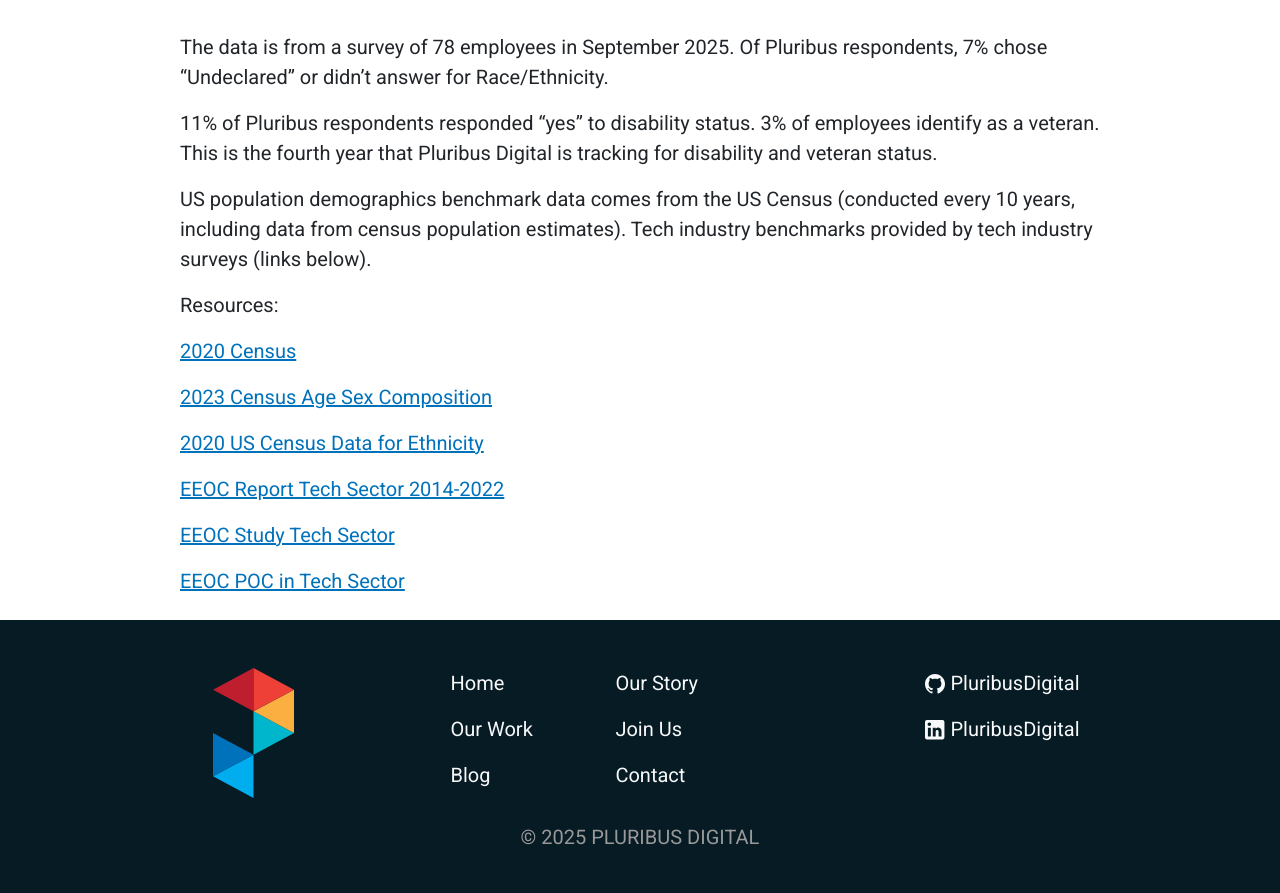
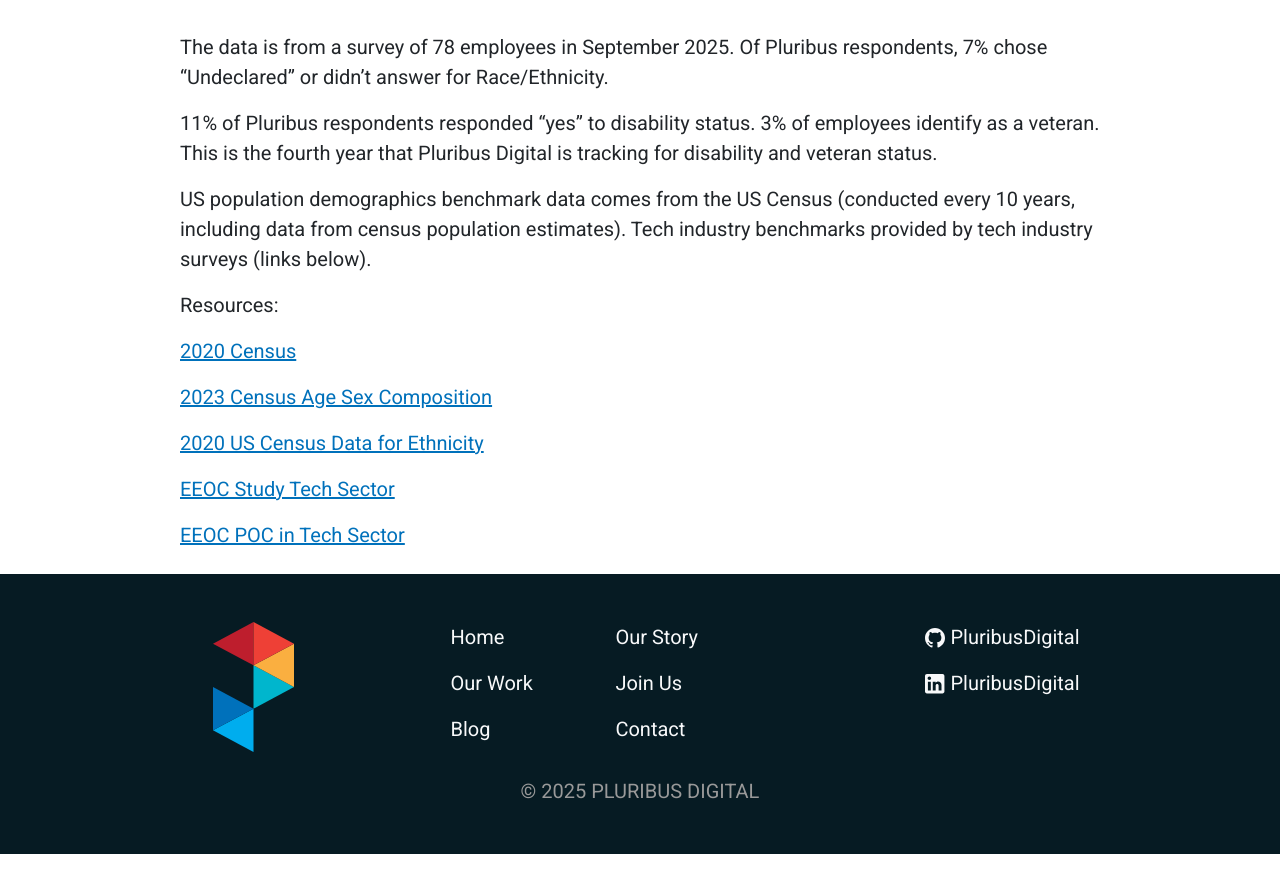
Before and after one commit to PluribusDigital/pluribusdigital-com, a Jekyll site: the page built from content/story/diversity.md, in a window 1280 px wide and 900 px high, scrolled down 1372 px. Shown: the top 893 px of the window. Built offline with Jekyll 4.4.1, drawn with Linux system fonts in a browser that asks for light colours; after the commit the page ends 2226 px from its top, so only the background shows below that.

Commit message:
Remove broken link to EEOC report

```diff
--- a/content/story/diversity.md
+++ b/content/story/diversity.md
@@ -45,8 +45,6 @@
 
 [2020 US Census Data for Ethnicity](https://www.census.gov/programs-surveys/decennial-census/decade/2020/2020-census-results.html)
 
-[EEOC Report Tech Sector 2014-2022](https://www.eeoc.gov/special-report/high-tech-low-inclusion-diversity-high-tech-workforce-and-sector-2014-2022)
-
 [EEOC Study Tech Sector](https://njbia.org/eeoc-study-finds-unequal-opportunity-lack-of-diversity-in-high-tech-sector)
 
 [EEOC POC in Tech Sector](https://perscholas.org/news/people-of-color-in-tech-empowering-diversity/)
```
